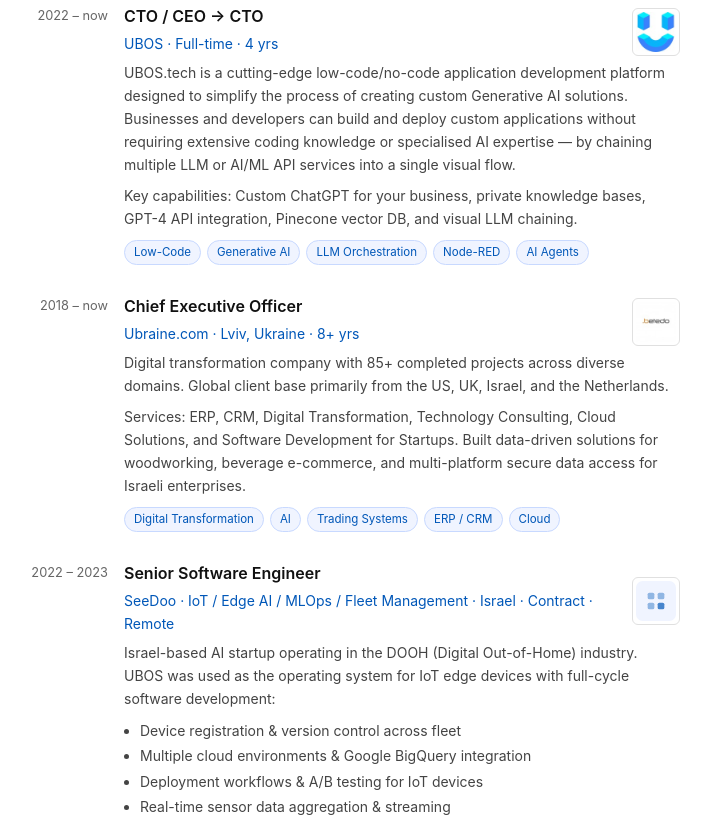
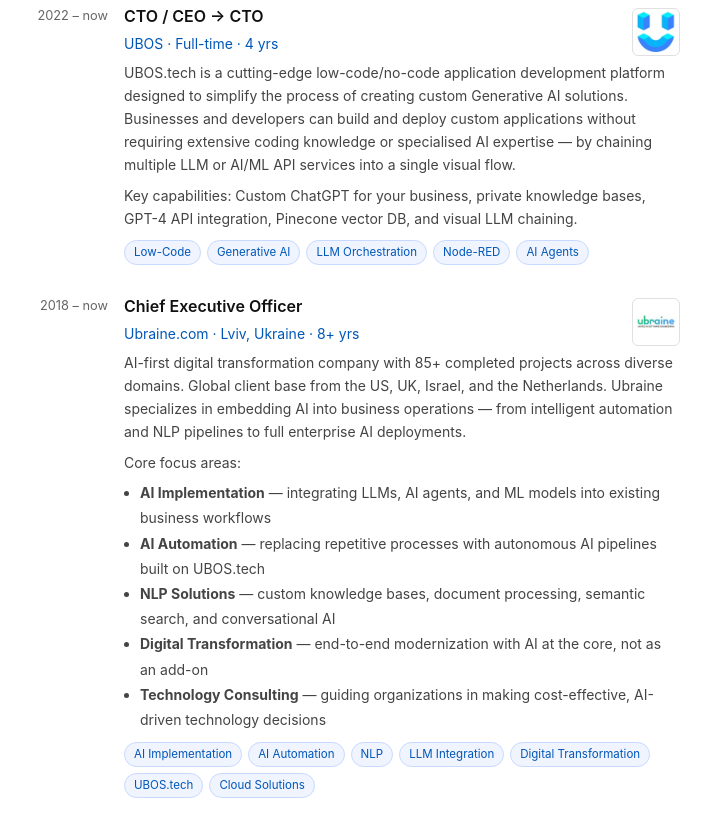
Before and after one commit to Spel/andriibidochko, a plain HTML site: page index.html in a window 1280 px wide. Shown: the part 774-1597 px from the top of the page, without its empty margins (296-1007 px from the left). Drawn offline with Linux system fonts and the light colour scheme.

Commit message:
Update Ubraine: AI-first focus, NLP, automation, digital transformation

```diff
--- a/index.html
+++ b/index.html
@@ -523,16 +523,25 @@
               <h3>Chief Executive Officer</h3>
               <div class="org"><a href="https://ubraine.com" target="_blank">Ubraine.com</a> · Lviv, Ukraine · 8+ yrs</div>
             </div>
-            <img src="assets/ubrainecom_logo.jpeg" alt="Ubraine" class="edu-logo" />
+            <img src="assets/ubraineinc_logo.jpeg" alt="Ubraine" class="edu-logo" />
           </div>
-          <p>Digital transformation company with 85+ completed projects across diverse domains. Global client base primarily from the US, UK, Israel, and the Netherlands.</p>
-          <p style="margin-top:8px;">Services: ERP, CRM, Digital Transformation, Technology Consulting, Cloud Solutions, and Software Development for Startups. Built data-driven solutions for woodworking, beverage e-commerce, and multi-platform secure data access for Israeli enterprises.</p>
+          <p>AI-first digital transformation company with 85+ completed projects across diverse domains. Global client base from the US, UK, Israel, and the Netherlands. Ubraine specializes in embedding AI into business operations — from intelligent automation and NLP pipelines to full enterprise AI deployments.</p>
+          <p style="margin-top:8px;">Core focus areas:</p>
+          <ul style="margin: 6px 0 0 16px; font-size: 0.875rem; color: #444; line-height: 1.8;">
+            <li><strong>AI Implementation</strong> — integrating LLMs, AI agents, and ML models into existing business workflows</li>
+            <li><strong>AI Automation</strong> — replacing repetitive processes with autonomous AI pipelines built on UBOS.tech</li>
+            <li><strong>NLP Solutions</strong> — custom knowledge bases, document processing, semantic search, and conversational AI</li>
+            <li><strong>Digital Transformation</strong> — end-to-end modernization with AI at the core, not as an add-on</li>
+            <li><strong>Technology Consulting</strong> — guiding organizations in making cost-effective, AI-driven technology decisions</li>
+          </ul>
           <div class="entry-skills">
+            <span class="tag">AI Implementation</span>
+            <span class="tag">AI Automation</span>
+            <span class="tag">NLP</span>
+            <span class="tag">LLM Integration</span>
             <span class="tag">Digital Transformation</span>
-            <span class="tag">AI</span>
-            <span class="tag">Trading Systems</span>
-            <span class="tag">ERP / CRM</span>
-            <span class="tag">Cloud</span>
+            <span class="tag">UBOS.tech</span>
+            <span class="tag">Cloud Solutions</span>
           </div>
         </div>
       </div>
@@ -635,7 +644,7 @@
               <h3>Co-Founder</h3>
               <div class="org">Betedo · Ukraine · Full-time</div>
             </div>
-            <img src="assets/default-logo.svg" alt="Betedo" class="edu-logo" />
+            <img src="assets/betedo_logo.jpeg" alt="Betedo" class="edu-logo" />
           </div>
           <p>Digital entertainment company with 20+ diverse games, blending captivating narratives with outstanding gameplay. Beyond traditional gaming, Betedo pioneered gamification for business — integrating game mechanics into non-gaming processes to enhance user engagement, customer loyalty, and employee productivity.</p>
           <div class="gallery">
```
